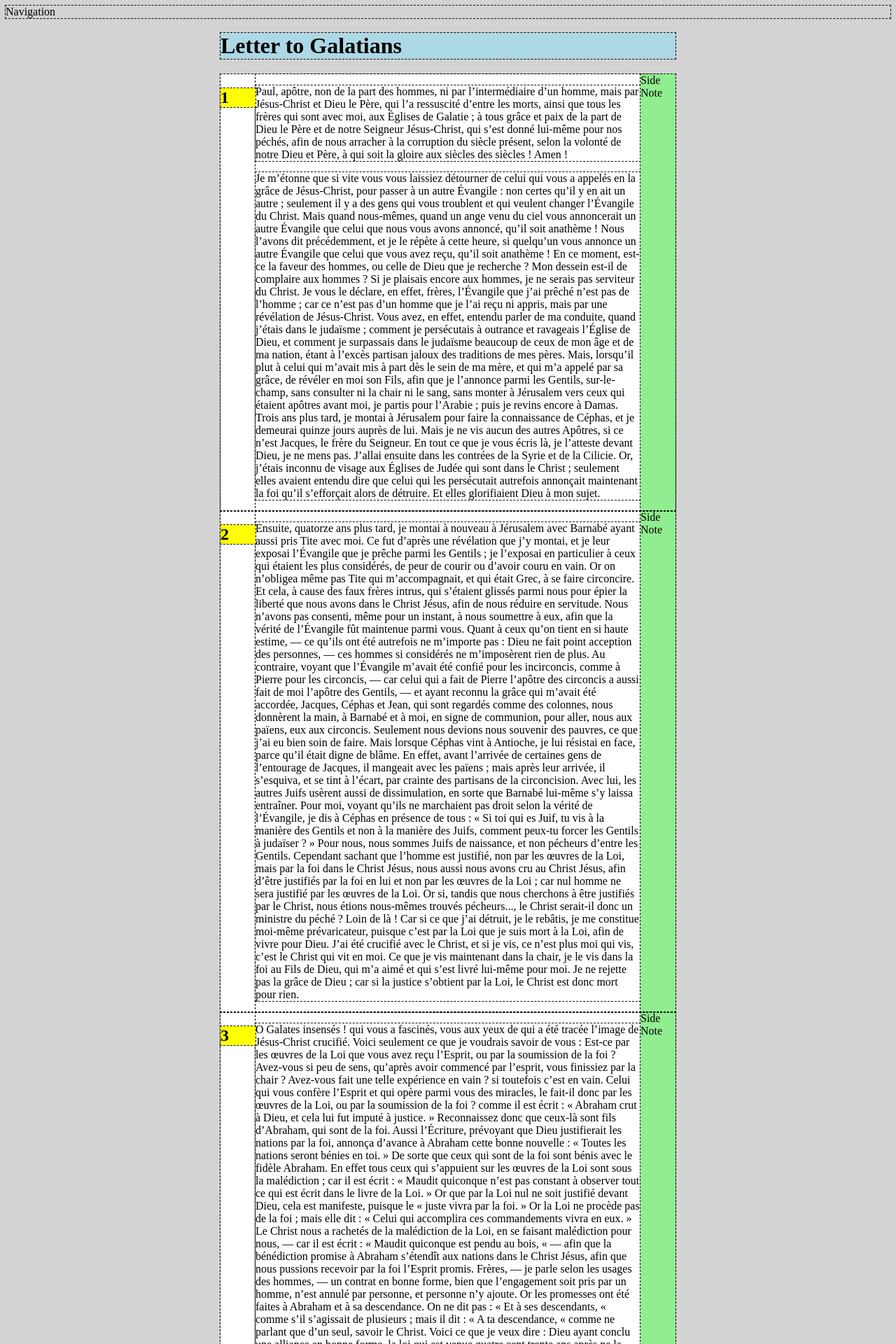
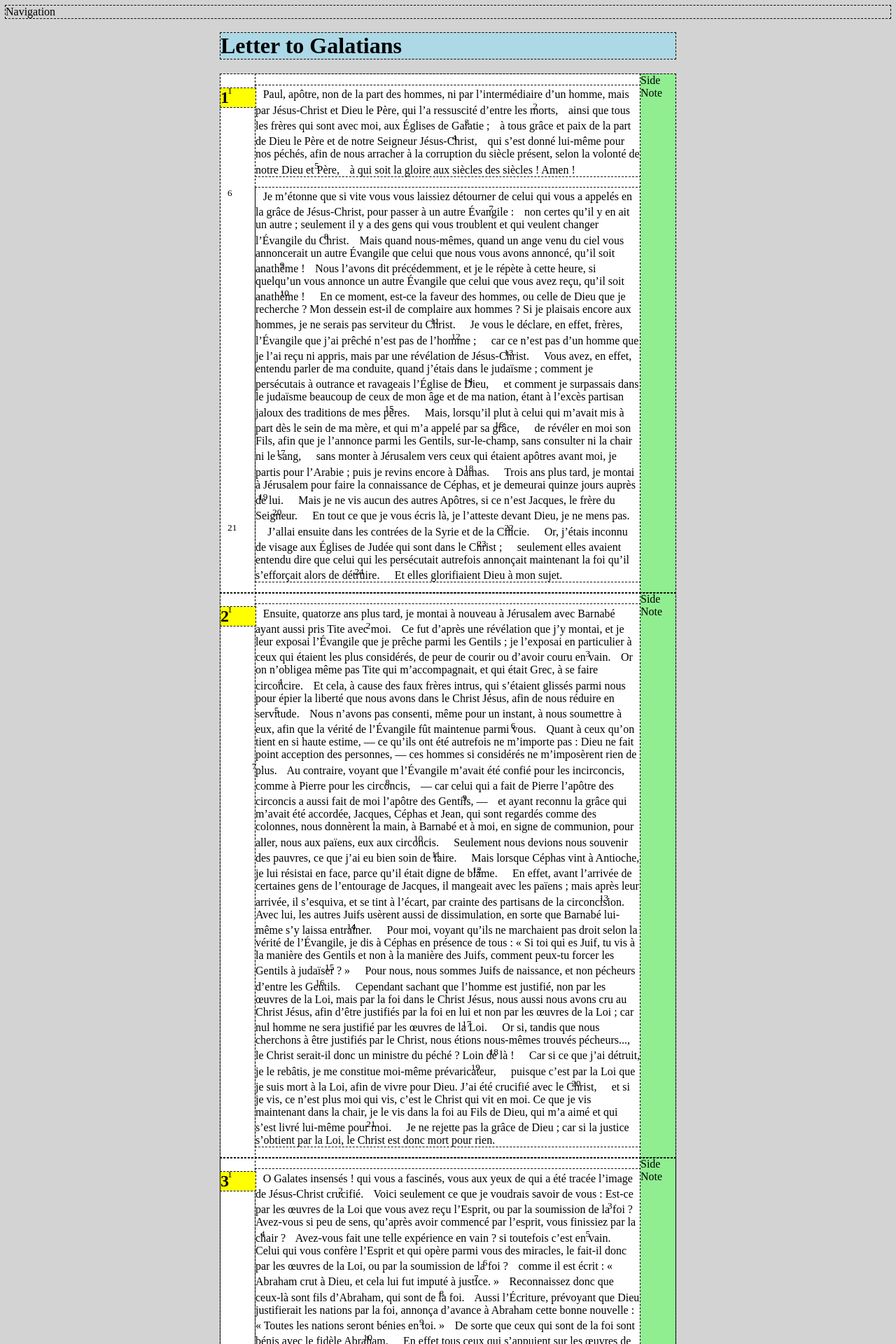
Before and after one commit to dreanod/dreanod.github.io, a Jekyll site: the page built from galatian2.html, in a window 1280 px wide. Shown: the top 1920 px of the page at 70% size. Built offline with Jekyll 4.4.1, drawn with Linux system fonts in a browser that asks for light colours; some of the changed text lies outside the part shown.

Commit message:
Update galatian2.html

```diff
--- a/galatian2.html
+++ b/galatian2.html
@@ -227,7 +227,8 @@ text:
     }
 
     sup {
-      display: none;
+      position: relative;
+      right: 40px;
     }
 
     .verse:hover {
```
